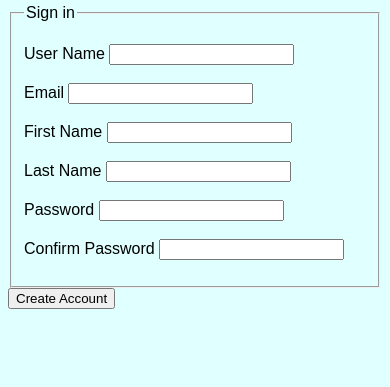
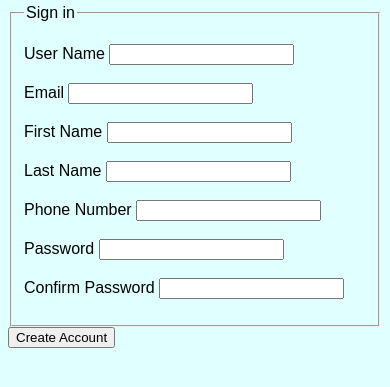
Before and after one commit to mr360/exercise-app, a PHP site: page /new-user.php in a window 390 px wide. Shown: the part 162-549 px from the top of the page. Run offline with PHP 8.4, Linux system fonts and the light colour scheme.

Commit message:
Added missing phone number, and fixed pattern

```diff
--- a/create-user.php
+++ b/create-user.php
@@ -39,7 +39,7 @@ function createacc($username, $password, $passwordconf, $email, $firstname, $las
 {
     passstrengthcheck($password, $strong);
     if ($passwordconf == $password && $strong){
-        $query = "insert into users (username, password, firstname, lastname, email) values ('$username', '$password', '$firstname', '$lastname', '$email')";
+        $query = "insert into users (username, password, firstname, lastname, email, phone) values ('$username', '$password', '$firstname', '$lastname', '$email', '$phone')";
         require_once("settings.php");
         $conn = @mysqli_connect($host,
             $user,
@@ -71,8 +71,9 @@ $firstname = sanitise($_POST["firstname"]);
 $lastname = sanitise($_POST["lastname"]);
 $password = sanitise($_POST["password"]);
 $passwordconf = sanitise($_POST["passwordconf"]);
+$phone = sanitise($_POST["phone"]);
 
-createacc($username, $password, $passwordconf, $email, $firstname, $lastname);
+createacc($username, $password, $passwordconf, $email, $firstname, $lastname, $phone);
 
 
 ?>
--- a/new-user.php
+++ b/new-user.php
@@ -27,11 +27,15 @@
             <br />
             <br />
             <label for="firstname">First Name</label>
-            <input type="text" name="firstname" id="firstname" size="20" required="required" pattern="[a-zA-Z\d]{1,50}" />
+            <input type="text" name="firstname" id="firstname" size="20" required="required" pattern="[a-zA-Z]{1,50}" />
             <br />
             <br />
             <label for="lastname">Last Name</label>
-            <input type="text" name="lastname" id="lastname" size="20" required="required" pattern="[a-zA-Z\d]{1,50}" />
+            <input type="text" name="lastname" id="lastname" size="20" required="required" pattern="[a-zA-Z]{1,50}" />
+            <br />
+            <br />
+            <label for="phone">Phone Number</label>
+            <input type="text" name="phone" id="phone" size="20" required="required" pattern="[\d]{8,16}" />
             <br />
             <br />
             <label for="password">Password</label>
```
